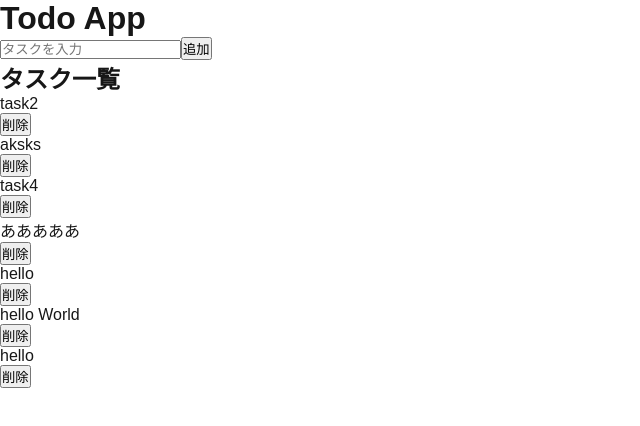
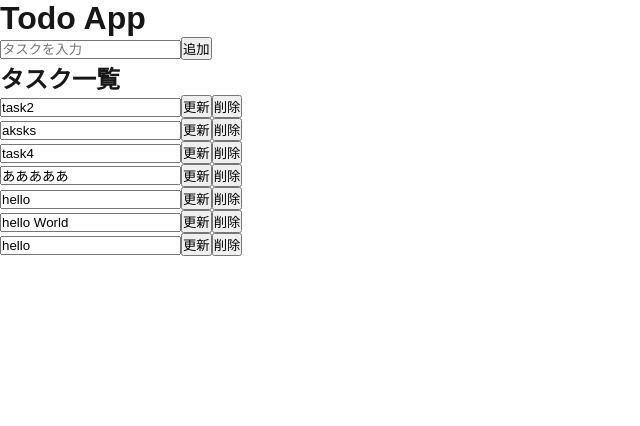
Before and after one commit to takumiTakahata/todo_app, a Next.js app in the folder todo/: page / in a window 1280 px wide. Shown: the top 426 px of the page, without its empty margins (0-640 px from the left). Built offline with nearby package versions, Linux system fonts and the light colour scheme; data requests are answered from the project's data file.

Commit message:
add TodoUpdate

```diff
--- a/todo/src/app/components/TodoList.tsx
+++ b/todo/src/app/components/TodoList.tsx
@@ -2,6 +2,7 @@
 import { useState, useEffect } from "react";
 import TaskList from "../type/type";
 import TodoDelete from "../components/TodoDelete";
+import TodoUpdate from "../components/TodoUpdate";
 
 export default function TodoList() {
     //  登録されたタスクを格納するstate
@@ -24,7 +25,7 @@ export default function TodoList() {
             }
         }
         fetchData();
-    },[])
+    },[list])
 
     const handleDeleteSuccess = (id: string) => {
     setList(list.filter((task) => task.id !== id)); // 削除されたタスクをリストから除去
@@ -35,8 +36,8 @@ export default function TodoList() {
             <h2>タスク一覧</h2>
             {list.length > 0 ? (
                 list.map((task) => (
-                    <div key={task.id}>
-                        <p>{task.task}</p>
+                    <div key={task.id} style={{ display: 'flex', alignItems: 'center',}}>
+                        <TodoUpdate taskName={task.task} taskId={task.id} onUpdateSuccess={handleDeleteSuccess} />
                         <TodoDelete taskId={task.id} onDeleteSuccess={handleDeleteSuccess} />
                     </div>
                 ))
```
